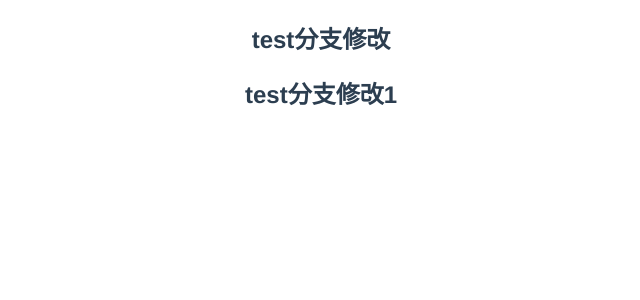
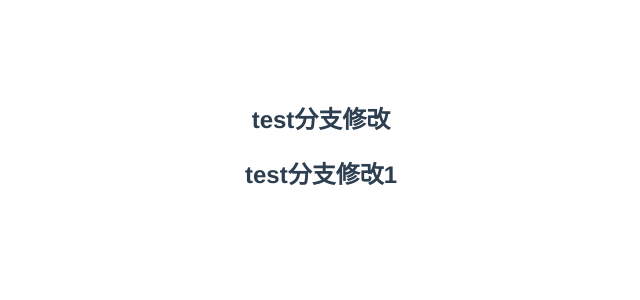
Before and after one commit to as782/chart-vue, a Vue app: page / in a window 1280 px wide. Shown: the top 300 px of the page, without its empty margins (319-959 px from the left). Built offline with nearby package versions, Linux system fonts and the light colour scheme.

Commit message:
testchange3

```diff
--- a/src/App.vue
+++ b/src/App.vue
@@ -24,6 +24,6 @@ export default {
   text-align: center;
   color: #2c3e50;
   margin-top: 60px;
-  margin: 0;
+  margin: 100px;
 }
 </style>
```
